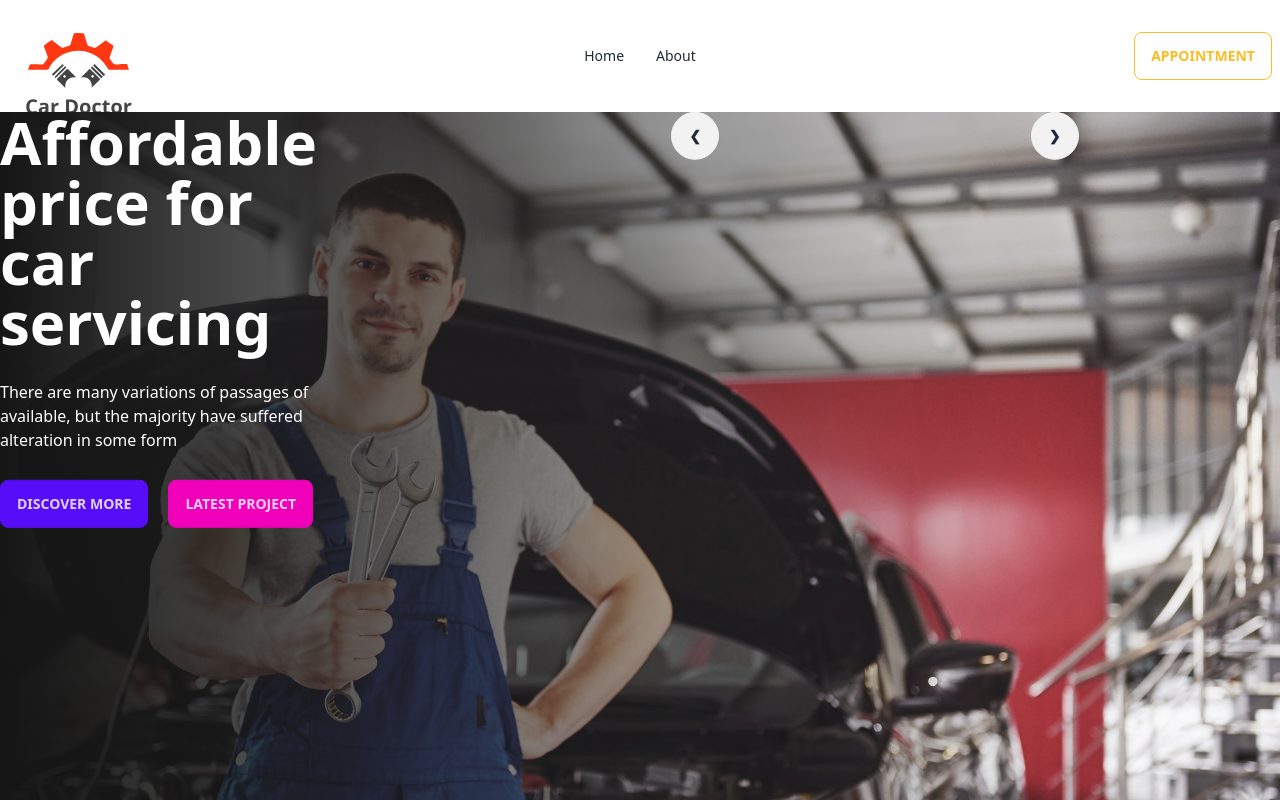
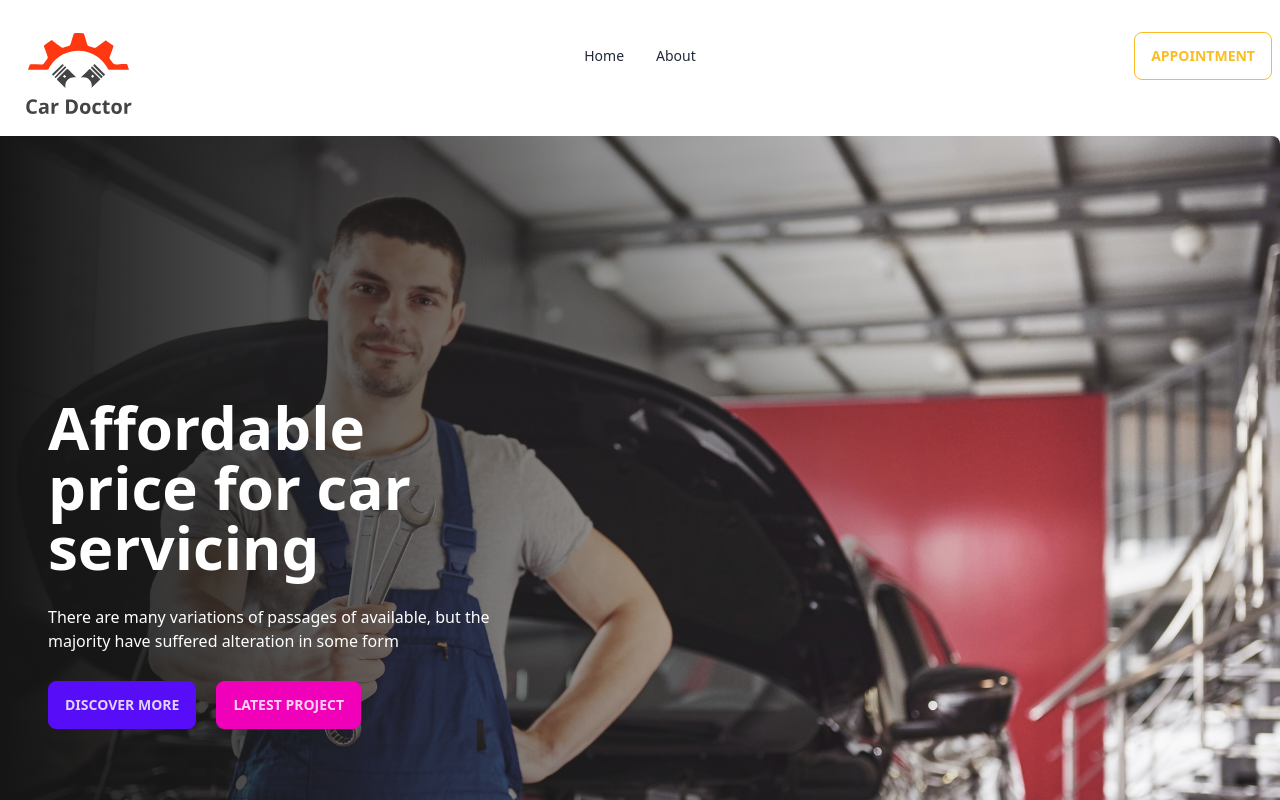
Before and after one commit to SifatNiloy/car-doctor-client, a React (Vite) app: page / in a window 1280 px wide. Shown: the top 800 px of the page. Built offline with nearby package versions, Linux system fonts and the light colour scheme.

Commit message:
banner fixed

```diff
--- a/src/pages/Home/Banner/Banner.jsx
+++ b/src/pages/Home/Banner/Banner.jsx
@@ -9,9 +9,9 @@ const Banner = () => {
   return (
     <div className="carousel w-full">
       <div id="slide1" className="carousel-item relative w-full">
-        <img src={img1} />
-        <div className="absolute h-full flex justify-between transform -translate-y-1/2 top-1/2 bg-gradient-to-r from-[#151515] to-[rgba(21,21,21,0)">
-          <div className="text-white space-y-7 w-1/3">
+        <img src={img1} className="w-full rounded-lg" />
+        <div className="absolute flex items-center h-full left-0  top-0 bg-gradient-to-r from-[#151515] to-[rgba(21,21,21,0)]">
+          <div className="text-white space-y-7 pl-12 w-1/2">
             <h2 className="text-6xl font-bold">
               Affordable price for car servicing
             </h2>
@@ -24,6 +24,8 @@ const Banner = () => {
               <button className="btn btn-secondary">Latest Project</button>
             </div>
           </div>
+        </div>
+        <div className="absolute flex justify-end transform -translate-y-1/2 left-5 right-5  bottom-0">
           <a href="#slide4" className="btn btn-circle">
             ❮
           </a>
@@ -33,8 +35,8 @@ const Banner = () => {
         </div>
       </div>
       <div id="slide2" className="carousel-item relative w-full">
-        <img src={img2} />
-        <div className="absolute flex justify-between transform -translate-y-1/2 left-5 right-5 top-1/2">
+        <img src={img2} className="rounded-lg" />
+        <div className="absolute flex justify-end transform -translate-y-1/2 left-5 right-5  bottom-0">
           <a href="#slide1" className="btn btn-circle">
             ❮
           </a>
@@ -44,8 +46,8 @@ const Banner = () => {
         </div>
       </div>
       <div id="slide3" className="carousel-item relative w-full">
-        <img src={img3} className="w-full" />
-        <div className="absolute flex justify-between transform -translate-y-1/2 left-5 right-5 top-1/2">
+        <img src={img3} className="w-full rounded-lg" />
+        <div className="absolute flex justify-end transform -translate-y-1/2 left-5 right-5  bottom-0">
           <a href="#slide2" className="btn btn-circle">
             ❮
           </a>
@@ -55,8 +57,8 @@ const Banner = () => {
         </div>
       </div>
       <div id="slide4" className="carousel-item relative w-full">
-        <img src={img4} />
-        <div className="absolute flex justify-between transform -translate-y-1/2 left-5 right-5 top-1/2">
+        <img src={img4} className="rounded-lg" />
+        <div className="absolute flex justify-end transform -translate-y-1/2 left-5 right-5  bottom-0">
           <a href="#slide3" className="btn btn-circle">
             ❮
           </a>
--- a/src/pages/Shared/Navbar/Navbar.jsx
+++ b/src/pages/Shared/Navbar/Navbar.jsx
@@ -13,7 +13,7 @@ const Navbar = () => {
     </>
   );
   return (
-    <div className="navbar bg-base-100 h-28">
+    <div className="navbar bg-base-100 h-28 mb-6">
       <div className="navbar-start">
         <div className="dropdown">
           <label tabIndex={0} className="btn btn-ghost lg:hidden">
```
